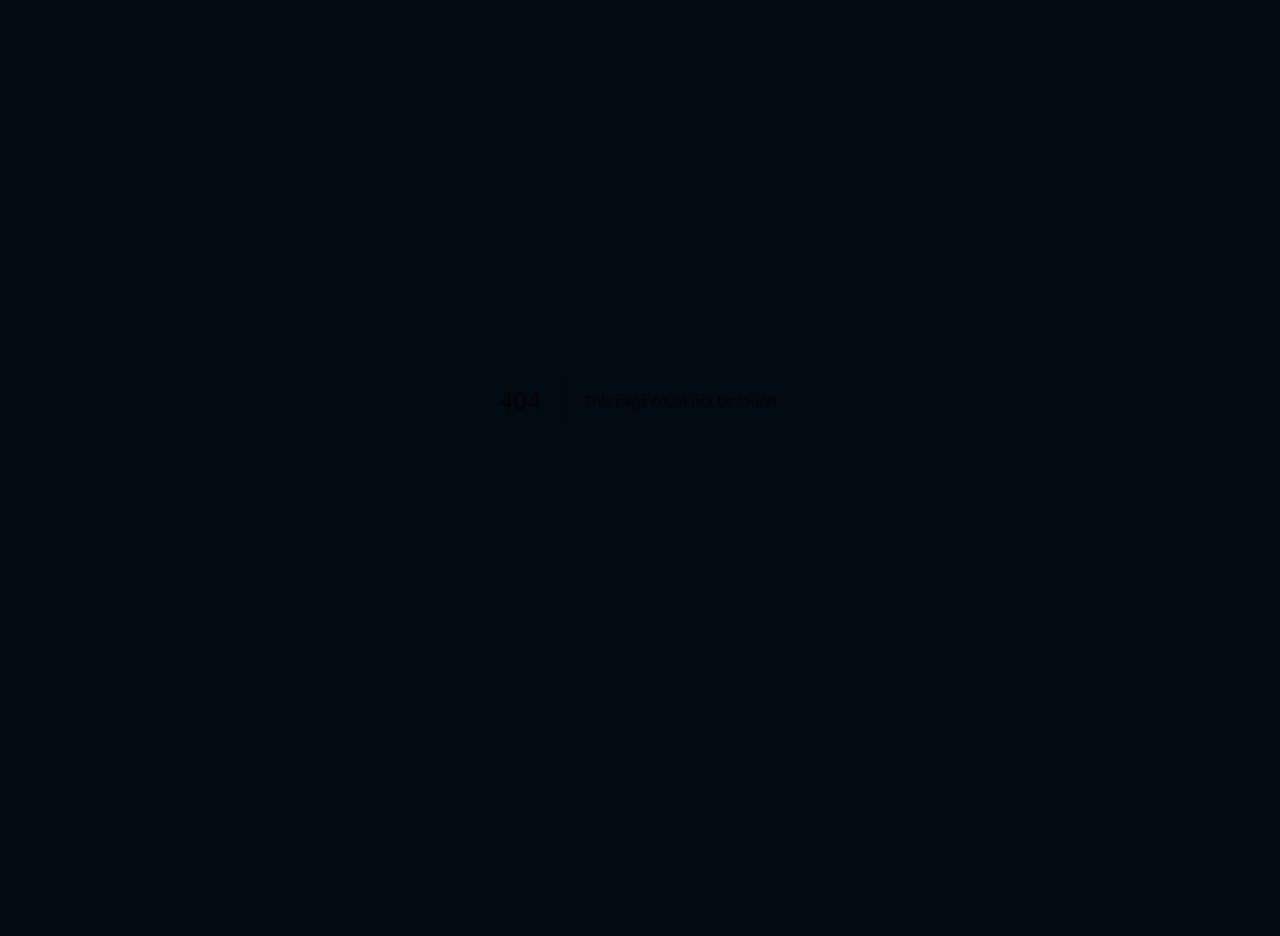
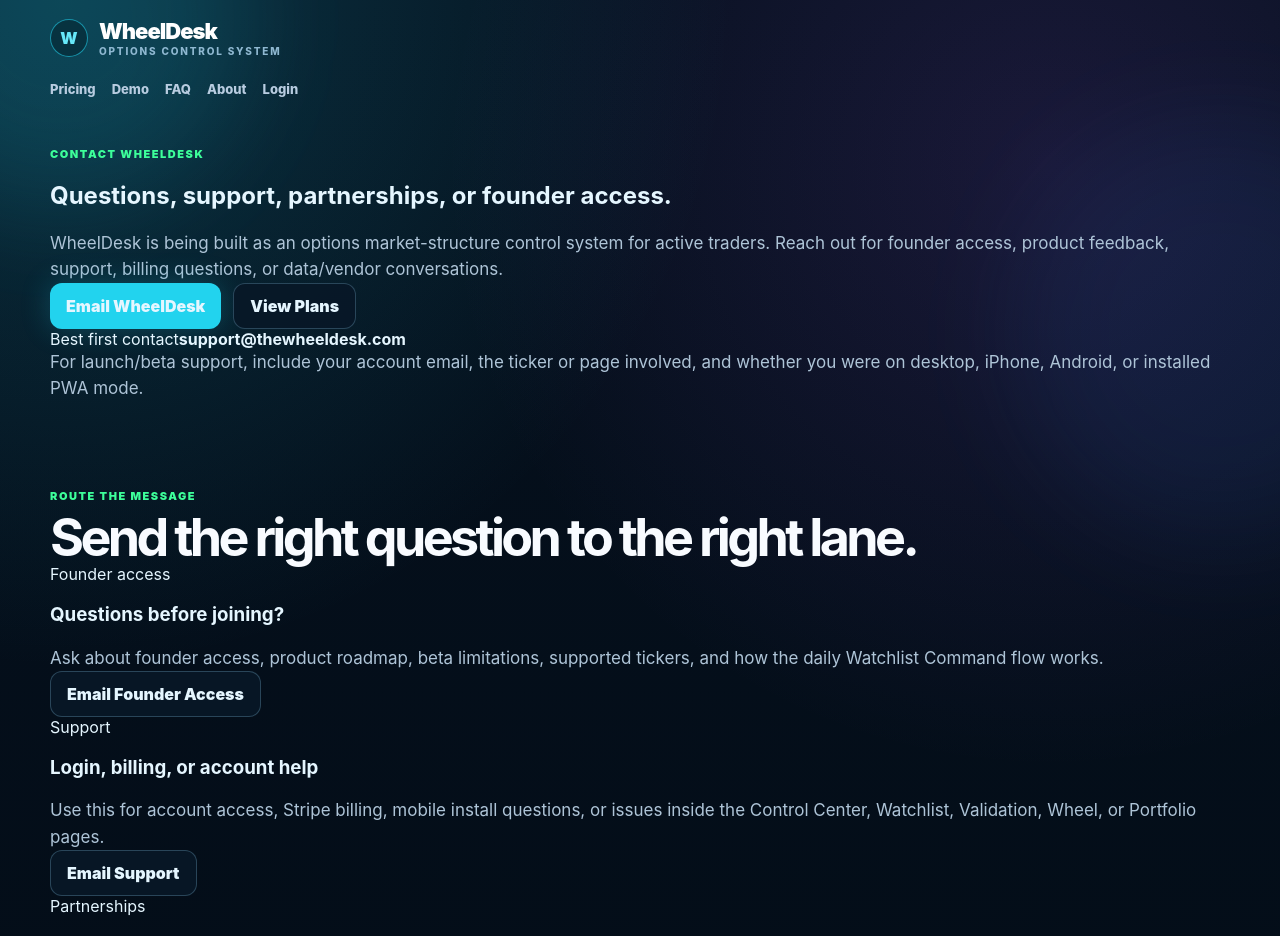
Before and after one commit to bjmatulnes-a11y/WheelDesk, a Next.js app: page /contact in a window 1280 px wide. Before the commit this address had no page. Shown: the top 936 px of the page. Before the commit the page ends 800 px from the top, so only its background shows below. Built offline with nearby package versions, Linux system fonts and the light colour scheme.

Commit message:
Updated contact martket position

```diff
--- a/src/app/about/page.tsx
+++ b/src/app/about/page.tsx
@@ -49,6 +49,7 @@
         <nav className="wd-landing-links" aria-label="About page navigation">
           <Link href="/demo">Demo</Link>
           <Link href="/faq">FAQ</Link>
+          <Link href="/contact">Contact</Link>
           <Link href="/login">Login</Link>
           <Link href="/signup">Create Account</Link>
         </nav>
@@ -128,7 +129,7 @@
 
       <footer className="wd-landing-footer">
         <span>WheelDesk · thewheeldesk.com</span>
-        <span>About · FAQ · Demo · Control Center</span>
+        <span>About · FAQ · Demo · Contact · Control Center</span>
       </footer>
     </main>
   );
--- /dev/null
+++ b/src/app/contact/page.tsx
@@ -0,0 +1,147 @@
+import Link from "next/link";
+
+export const metadata = {
+  title: "Contact WheelDesk",
+  description:
+    "Contact WheelDesk for founder access, support, data partnerships, billing questions, and product feedback.",
+};
+
+const contactCards = [
+  {
+    label: "Founder access",
+    title: "Questions before joining?",
+    body:
+      "Ask about founder access, product roadmap, beta limitations, supported tickers, and how the daily Watchlist Command flow works.",
+    href: "mailto:support@thewheeldesk.com?subject=WheelDesk%20Founder%20Access%20Question",
+    cta: "Email Founder Access",
+  },
+  {
+    label: "Support",
+    title: "Login, billing, or account help",
+    body:
+      "Use this for account access, Stripe billing, mobile install questions, or issues inside the Control Center, Watchlist, Validation, Wheel, or Portfolio pages.",
+    href: "mailto:support@thewheeldesk.com?subject=WheelDesk%20Support%20Request",
+    cta: "Email Support",
+  },
+  {
+    label: "Partnerships",
+    title: "Data, research, or platform partnerships",
+    body:
+      "Use this for data-provider conversations, API partnerships, affiliate discussions, enterprise interest, or acquisition / strategic inquiries.",
+    href: "mailto:founder@thewheeldesk.com?subject=WheelDesk%20Partnership%20Inquiry",
+    cta: "Email Partnerships",
+  },
+];
+
+const routingNotes = [
+  "WheelDesk is analytical software and does not provide individualized financial advice.",
+  "Do not send sensitive brokerage credentials or private account statements by email.",
+  "For support, include the page, ticker, browser/device, and a short description of what happened.",
+];
+
+export default function ContactPage() {
+  return (
+    <main className="wd-landing wd-info-page">
+      <div className="wd-landing-glow wd-landing-glow-one" />
+      <div className="wd-landing-glow wd-landing-glow-two" />
+
+      <header className="wd-landing-nav">
+        <Link href="/" className="wd-landing-brand" aria-label="WheelDesk home">
+          <span className="wd-landing-logo">W</span>
+          <span>
+            <span className="wd-landing-brand-name">WheelDesk</span>
+            <span className="wd-landing-brand-sub">OPTIONS CONTROL SYSTEM</span>
+          </span>
+        </Link>
+
+        <nav className="wd-landing-links" aria-label="Contact page navigation">
+          <Link href="/pricing">Pricing</Link>
+          <Link href="/demo">Demo</Link>
+          <Link href="/faq">FAQ</Link>
+          <Link href="/about">About</Link>
+          <Link href="/login">Login</Link>
+        </nav>
+      </header>
+
+      <section className="wd-section wd-info-hero">
+        <div>
+          <div className="wd-eyebrow">Contact WheelDesk</div>
+          <h1>Questions, support, partnerships, or founder access.</h1>
+          <p>
+            WheelDesk is being built as an options market-structure control system for active traders.
+            Reach out for founder access, product feedback, support, billing questions, or data/vendor conversations.
+          </p>
+          <div className="wd-hero-actions">
+            <a className="wd-primary-cta" href="mailto:support@thewheeldesk.com?subject=WheelDesk%20Question">
+              Email WheelDesk
+            </a>
+            <Link href="/pricing" className="wd-secondary-cta">View Plans</Link>
+          </div>
+        </div>
+
+        <aside className="wd-info-card wd-info-callout">
+          <span className="wd-info-kicker">Best first contact</span>
+          <strong>support@thewheeldesk.com</strong>
+          <p>
+            For launch/beta support, include your account email, the ticker or page involved,
+            and whether you were on desktop, iPhone, Android, or installed PWA mode.
+          </p>
+        </aside>
+      </section>
+
+      <section className="wd-section">
+        <div className="wd-info-heading">
+          <div className="wd-eyebrow">Route the message</div>
+          <h2>Send the right question to the right lane.</h2>
+        </div>
+
+        <div className="wd-info-grid">
+          {contactCards.map((card) => (
+            <article className="wd-info-card" key={card.title}>
+              <span className="wd-info-kicker">{card.label}</span>
+              <h3>{card.title}</h3>
+              <p>{card.body}</p>
+              <a className="wd-secondary-cta" href={card.href}>{card.cta}</a>
+            </article>
+          ))}
+        </div>
+      </section>
+
+      <section className="wd-section wd-split-section">
+        <div>
+          <div className="wd-eyebrow">Before sending</div>
+          <h2>Keep the contact channel clean and useful.</h2>
+          <p>
+            WheelDesk support is for product, data, account, and billing questions. Trading decisions remain the user’s responsibility.
+          </p>
+        </div>
+
+        <div className="wd-signal-stack">
+          {routingNotes.map((note, index) => (
+            <div className="wd-signal-row" key={note}>
+              <strong>{String(index + 1).padStart(2, "0")}</strong>
+              <span>{note}</span>
+            </div>
+          ))}
+        </div>
+      </section>
+
+      <section className="wd-final-cta">
+        <div>
+          <div className="wd-eyebrow">Founder access</div>
+          <h2>Want to help shape the daily options control room?</h2>
+          <p>
+            Founder users help harden Watchlist Command, Control Center, Chart Room, Wheel tools,
+            Portfolio, Validation receipts, and the data-provider roadmap.
+          </p>
+        </div>
+        <Link href="/pricing" className="wd-primary-cta">View Founder Access</Link>
+      </section>
+
+      <footer className="wd-landing-footer">
+        <span>WheelDesk · thewheeldesk.com</span>
+        <span>Contact · Pricing · Demo · FAQ · About</span>
+      </footer>
+    </main>
+  );
+}
--- a/src/app/faq/page.tsx
+++ b/src/app/faq/page.tsx
@@ -87,6 +87,7 @@
         <nav className="wd-landing-links" aria-label="FAQ page navigation">
           <Link href="/about">About</Link>
           <Link href="/demo">Demo</Link>
+          <Link href="/contact">Contact</Link>
           <Link href="/login">Login</Link>
           <Link href="/signup">Create Account</Link>
         </nav>
@@ -135,7 +136,7 @@
 
       <footer className="wd-landing-footer">
         <span>WheelDesk · thewheeldesk.com</span>
-        <span>FAQ · About · Demo · Mobile</span>
+        <span>FAQ · About · Demo · Contact · Mobile</span>
       </footer>
     </main>
   );
--- a/src/app/page.tsx
+++ b/src/app/page.tsx
@@ -24,6 +24,7 @@
           <Link href="/pricing">Pricing</Link>
           <Link href="/faq">FAQ</Link>
           <Link href="/about">About</Link>
+          <Link href="/contact">Contact</Link>
           <Link href="/login">Login</Link>
           <Link href="/signup">Create Account</Link>
         </nav>
@@ -190,7 +191,7 @@
 
       <footer className="wd-landing-footer">
         <span>WheelDesk · thewheeldesk.com</span>
-        <span>Control Center · Validation · Portfolio · Pricing · Mobile · FAQ · About</span>
+        <span>Control Center · Validation · Portfolio · Pricing · Mobile · FAQ · About · Contact</span>
       </footer>
     </main>
   );
```
